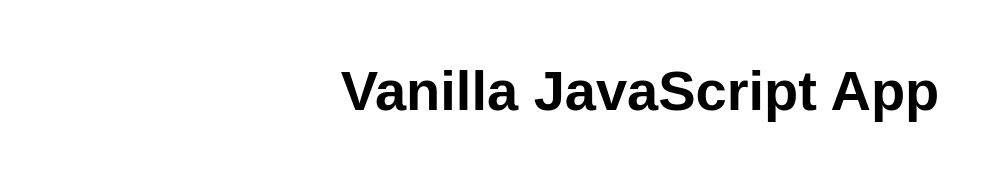
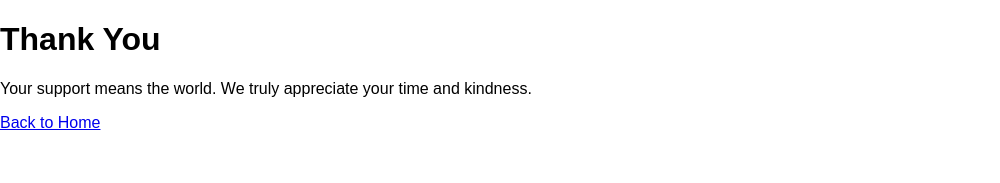
Before and after one commit to Jordy441/DAVID, a website: page src/index.html in a window 1280 px wide. Shown: the whole page, without its empty margins (0-1000 px from the left). Drawn offline with Linux system fonts and the light colour scheme.

Commit message:
Update index.html for new thank you page

```diff
--- a/src/index.html
+++ b/src/index.html
@@ -1,17 +1,16 @@
 <!DOCTYPE html>
 <html lang="en">
-
 <head>
-  <meta charset="UTF-8">
-  <meta name="viewport" content="width=device-width, initial-scale=1.0">
-  <link rel="stylesheet" href="styles.css">
-  <title>Vanilla JavaScript App</title>
+  <meta charset="UTF-8" />
+  <meta name="viewport" content="width=device-width, initial-scale=1.0" />
+  <title>Thank You</title>
+  <link rel="stylesheet" href="styles.css" />
 </head>
-
 <body>
-  <main>
-    <h1>Vanilla JavaScript App</h1>
-  </main>
+  <div class="card">
+    <h1>Thank You</h1>
+    <p>Your support means the world. We truly appreciate your time and kindness.</p>
+    <a href="#" class="button">Back to Home</a>
+  </div>
 </body>
-
 </html>
```
